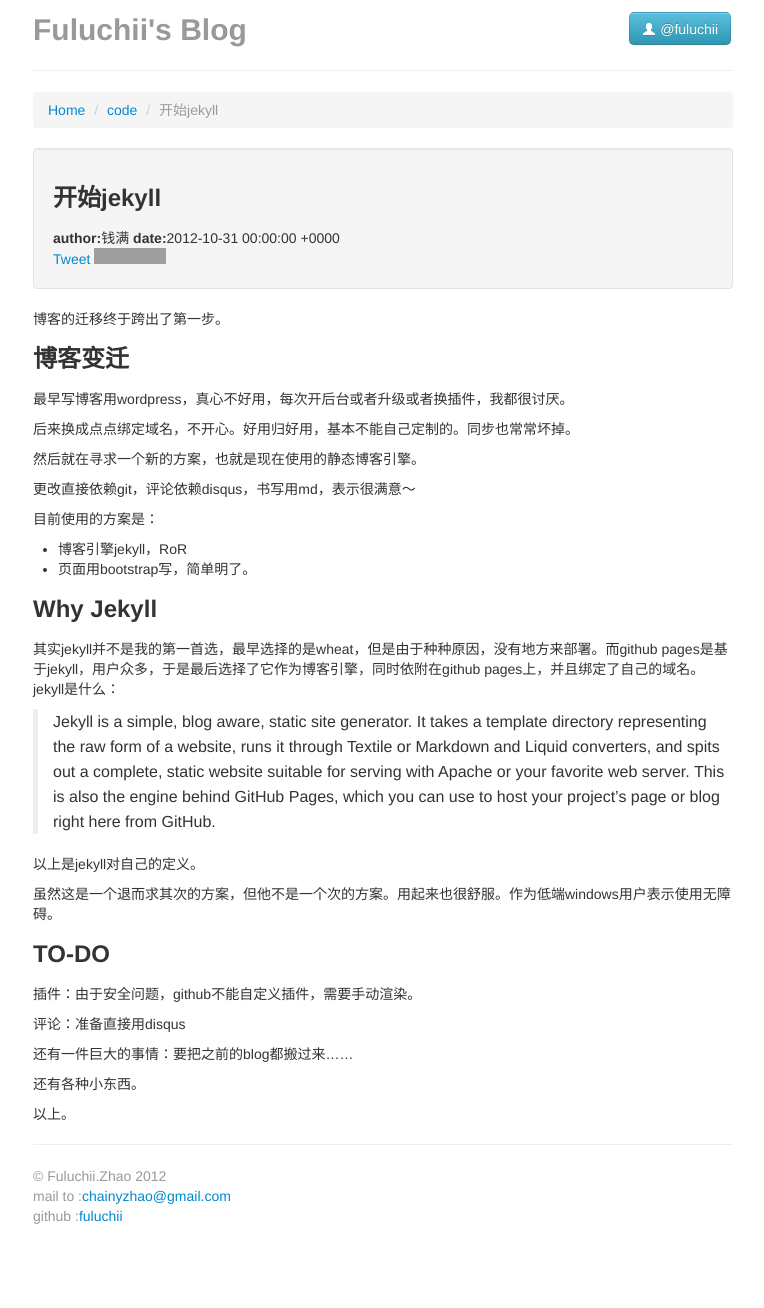
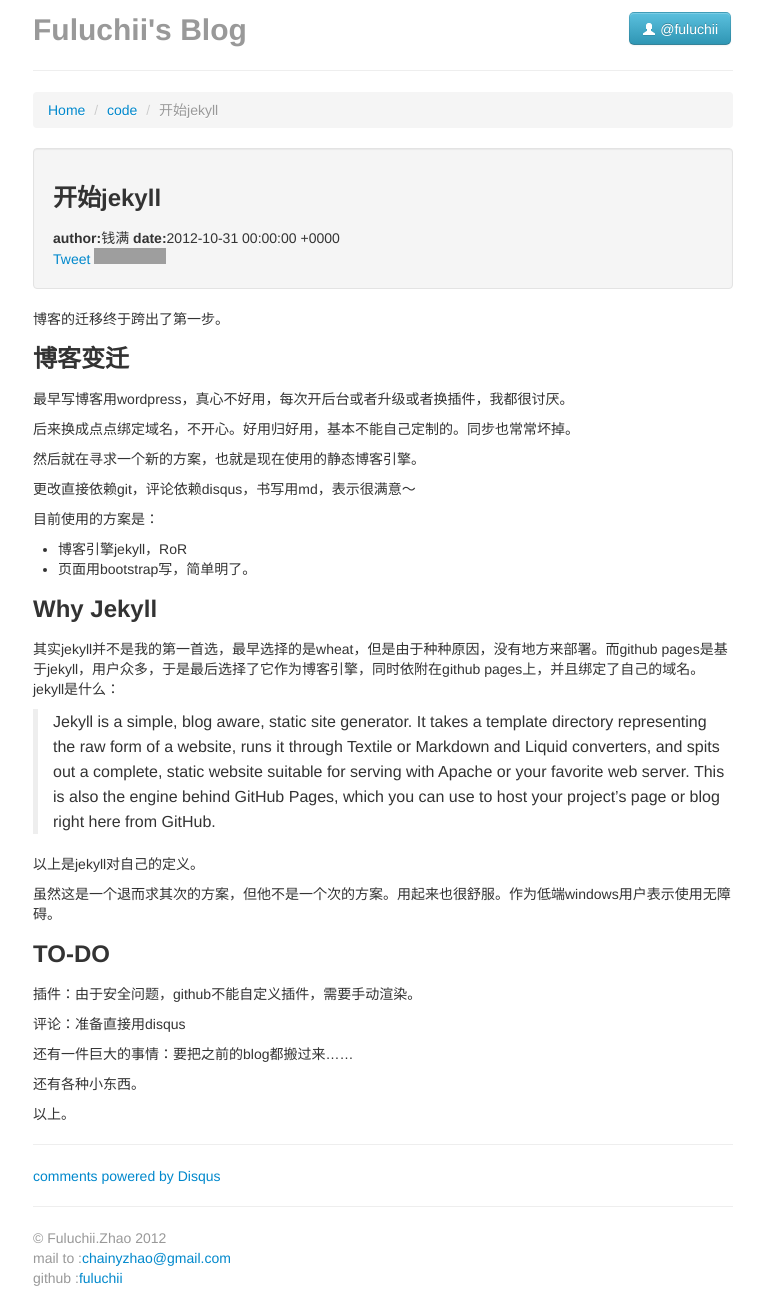
Before and after one commit to killsophia/killsophia.github.io, a Jekyll site: the page built from _posts/2012-10-31-Helloworld.markdown, in a window 1280 px wide. Shown: the whole page, without its empty margins (257-1021 px from the left). Built offline with Jekyll 4.4.1, drawn with Linux system fonts in a browser that asks for light colours; nearby versions of some CDN libraries; Markdown is read by kramdown in place of the engine named in the settings; comment, search, counter and statistics services are not loaded; before the commit the page ends 1246 px from its top, so only the background shows below that; grey boxes are pictures that could not be loaded.

Commit message:
add disqus

```diff
--- a/_layouts/post.html
+++ b/_layouts/post.html
@@ -39,4 +39,21 @@
 	<div class="content">
 		{{content}}
 	</div>
+	<hr>
+	<div id="disqus_thread">
+	</div>
+    <script type="text/javascript">
+            /* * * CONFIGURATION VARIABLES: EDIT BEFORE PASTING INTO YOUR WEBPAGE * * */
+            var disqus_shortname = 'fuluchiisblog'; // required: replace example with your forum shortname
+
+            /* * * DON'T EDIT BELOW THIS LINE * * */
+            (function() {
+                var dsq = document.createElement('script'); dsq.type = 'text/javascript'; dsq.async = true;
+                dsq.src = 'http://' + disqus_shortname + '.disqus.com/embed.js';
+                (document.getElementsByTagName('head')[0] || document.getElementsByTagName('body')[0]).appendChild(dsq);
+            })();
+    </script>
+    <noscript>Please enable JavaScript to view the <a href="http://disqus.com/?ref_noscript">comments powered by Disqus.</a></noscript>
+    <a href="http://disqus.com" class="dsq-brlink">comments powered by <span class="logo-disqus">Disqus</span></a>
+
 </div>
```
Also changed, not shown: category.html (added).
